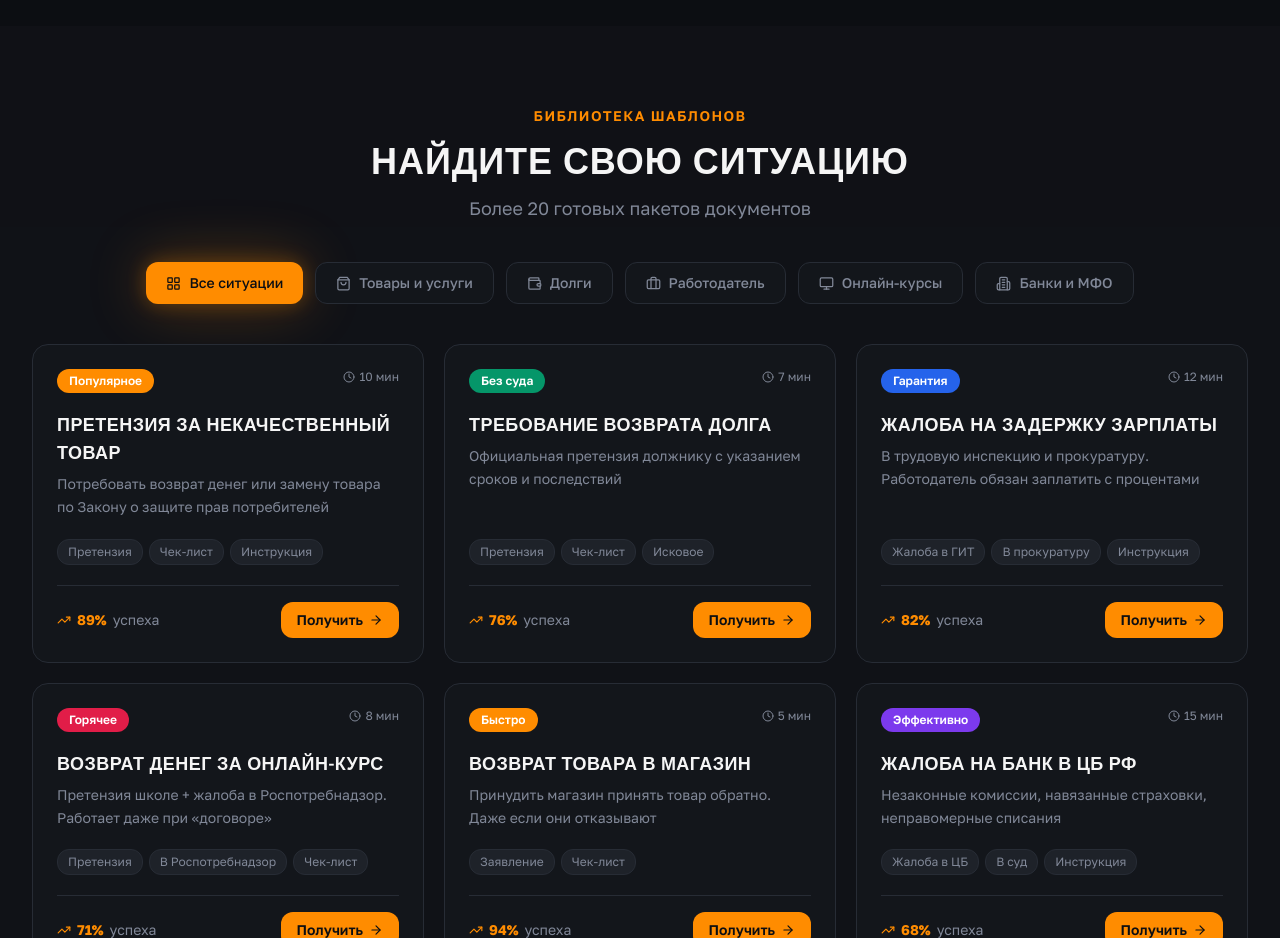
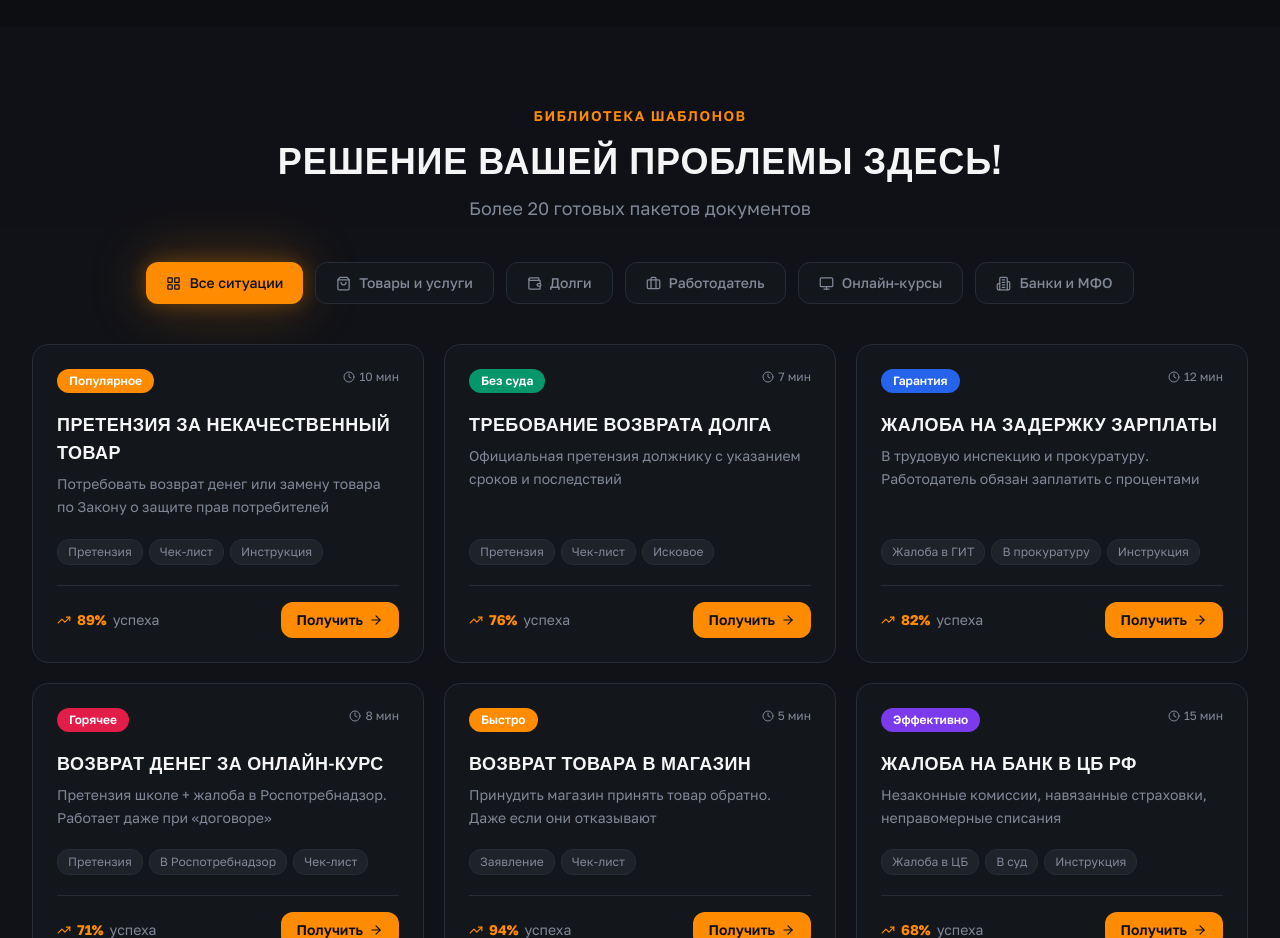
Before and after one commit to pr-poehali-dev/documents-template-site, a React (Vite) app: page / in a window 1280 px wide. Shown: the part 2060-2998 px from the top of the page. Built offline with nearby package versions, Linux system fonts and the light colour scheme.

Commit message:
Replace highlighted text with solution message

```diff
--- a/src/pages/Index.tsx
+++ b/src/pages/Index.tsx
@@ -383,7 +383,7 @@ export default function Index() {
         <div ref={librarySection.ref} className="container">
           <div className={`text-center mb-10 ${librarySection.inView ? "animate-fade-in-up" : "opacity-0"}`}>
             <div className="text-neon-500 font-semibold text-sm uppercase tracking-widest mb-3">Библиотека шаблонов</div>
-            <h2 className="font-display text-4xl font-bold uppercase tracking-wide mb-4">Найдите свою ситуацию</h2>
+            <h2 className="font-display text-4xl font-bold uppercase tracking-wide mb-4">Решение Вашей проблемы здесь!</h2>
             <p className="text-muted-foreground text-lg">Более 20 готовых пакетов документов</p>
           </div>
 
```
